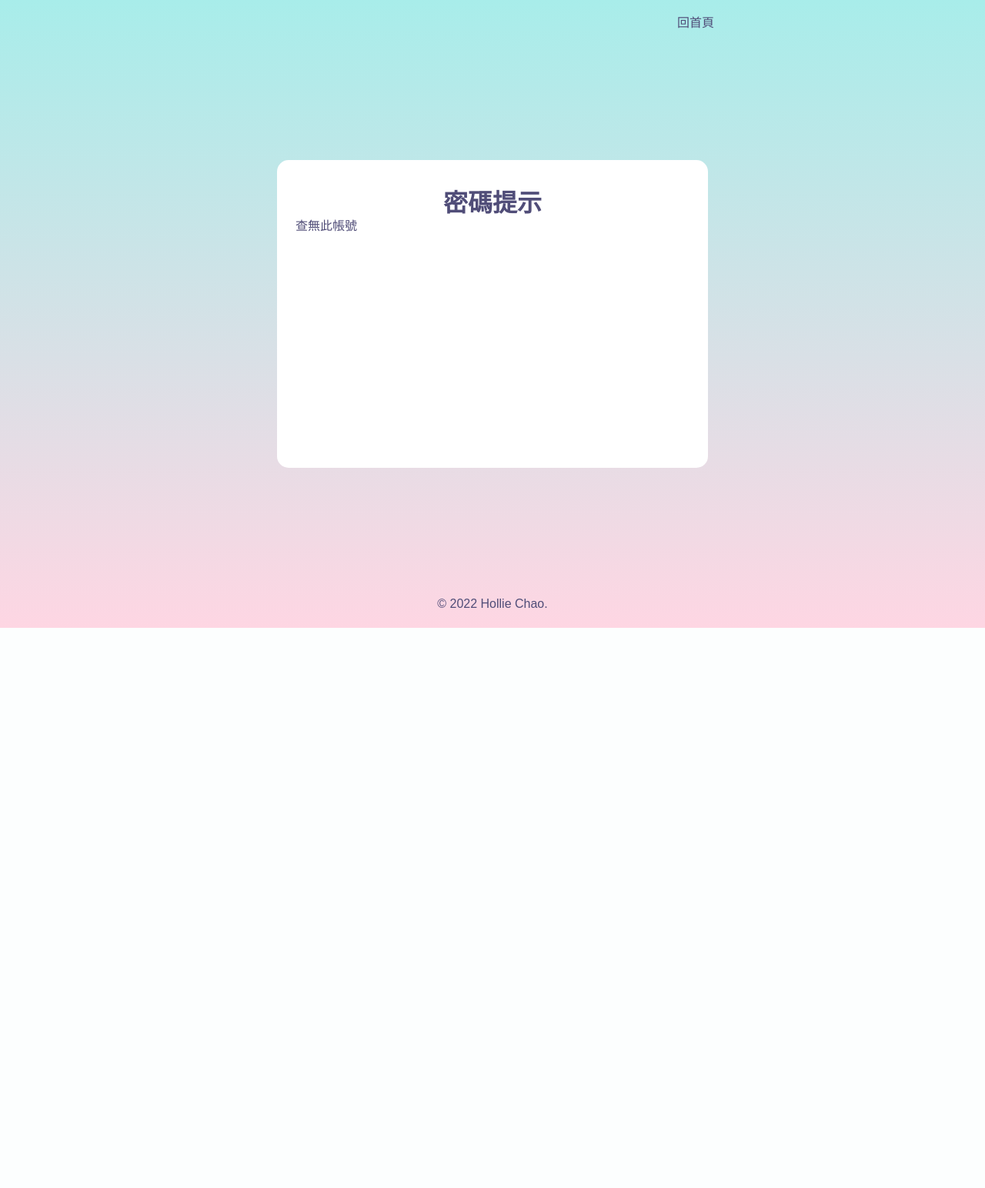
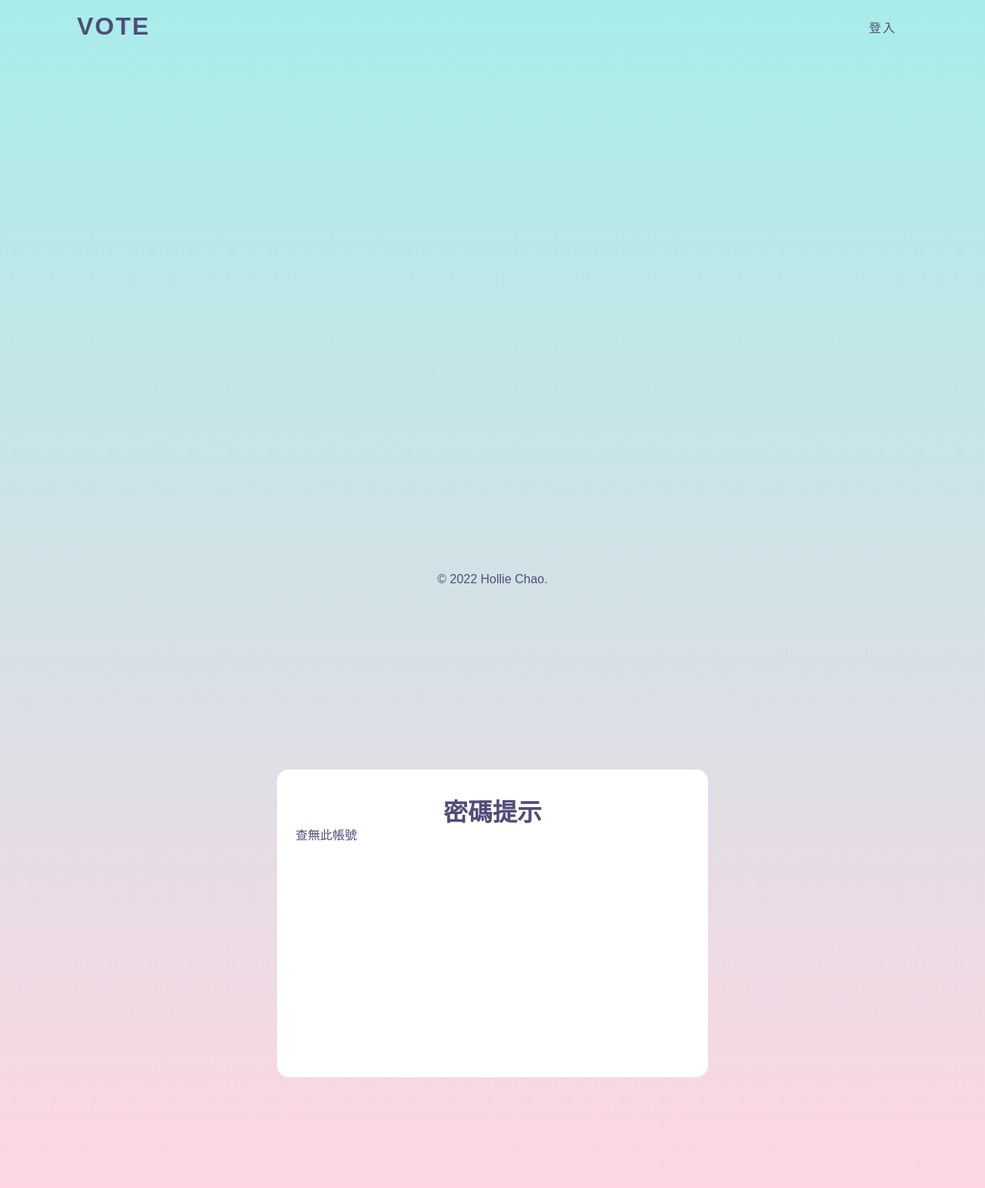
Before and after one commit to HongLing1013/HomeWork-Vote, a PHP site: page /chk_acc.php in a window 1280 px wide. Shown: the whole page at 77% size. Before the commit the page ends 816 px from the top, so only its background shows below. Run offline with PHP 8.4, Linux system fonts and the light colour scheme; data comes from the database, SQL or seed files in the repository; data that the repository does not hold is empty.

Commit message:
美化nav

```diff
--- a/back.php
+++ b/back.php
@@ -14,8 +14,8 @@
 <body>
   <!-- 上方選單 -->
   <nav>
-    <?php include "./layout/header.php"; ?>
     <?php include "./layout/back_nav.php"; ?>
+    <script src="./js/nav.js"></script>
   </nav>
 
   <!-- 主要內容 -->
--- a/chk_acc.php
+++ b/chk_acc.php
@@ -20,7 +20,8 @@ h2{
 <body>
     <!-- 上方選單 -->
 <nav>
-    <?php include "./layout/header.php";?>
+    <?php include "./layout/front_nav.php";?>
+    <script src="./js/nav.js"></script>
   </nav>
   <!-- 主要內容 -->
 <div class="container">
--- a/css/index.css
+++ b/css/index.css
@@ -4,6 +4,7 @@
   box-sizing: border-box;
   font-family: Arial, Helvetica, sans-serif;
   color: #504d78;
+  word-wrap: break-word;
 }
 
 body{
@@ -11,21 +12,79 @@ body{
   background-image: linear-gradient(to top, #fed6e3 0%, #a8edea 100%);
 }
 
-nav{
+/* nav{
   height: 1rem;
   display: flex;
   justify-content: space-between;
   width: 20rem;
   margin-left: 55rem;
   margin-top: 1rem;
+} */
+
+/* nav 開始*/
+header{
+  position: fixed;
+  top: 0;
+  left: 0;
+  width: 100%;
+  display: flex;
+  align-items: center;
+  justify-content: space-between;
+  transition: 0.6s;
+  padding: 1rem 6.25rem;
+  z-index: 2;
 }
+
+header.sticky{
+  padding: 0.31rem 6.25rem;
+  background: rgba(255, 255, 255, 0.434);
+}
+
+header .logo{
+  position: relative;
+  font-weight: 700;
+  color: #504d78;
+  text-decoration: none;
+  font-size: 2rem;
+  text-transform: uppercase;
+  letter-spacing: 0.125rem;
+  transition: 0;
+}
+
+header ul {
+  position: relative;
+  display: flex;
+  justify-content: center;
+  align-items: center;
+}
+
+header ul li{
+  position: relative;
+  list-style: none;
+}
+
+header ul li a{
+  position: relative;
+  margin: 0 15px;
+  text-decoration: none;
+  color: #504d78;
+  letter-spacing: 2px;
+  font-weight: 500px;
+  transition: 0.5s;
+}
+
+header.sticky.logo,
+header.sticky ul li a{
+  color: #504d78;
+}
+/* nav 結束 */
 
 .container{
   width: 160vh;
   height: 80vh;
   background: white;
   margin: 0 auto;
-  margin-top: 5vh;
+  margin-top: 100vh;
   border-radius: 15px;
   overflow: auto;
 }
--- a/css/login.css
+++ b/css/login.css
@@ -12,21 +12,78 @@ body{
   background-image: linear-gradient(to top, #fed6e3 0%, #a8edea 100%);
 }
 
-nav{
+/* nav{
   height: 1rem;
   display: flex;
   justify-content: space-between;
   width: 20rem;
   margin-left: 55rem;
   margin-top: 1rem;
+} */
+/* nav 開始*/
+header{
+  position: fixed;
+  top: 0;
+  left: 0;
+  width: 100%;
+  display: flex;
+  align-items: center;
+  justify-content: space-between;
+  transition: 0.6s;
+  padding: 1rem 6.25rem;
+  z-index: 2;
 }
+
+header.sticky{
+  padding: 0.31rem 6.25rem;
+  background: rgba(255, 255, 255, 0.434);
+}
+
+header .logo{
+  position: relative;
+  font-weight: 700;
+  color: #504d78;
+  text-decoration: none;
+  font-size: 2rem;
+  text-transform: uppercase;
+  letter-spacing: 0.125rem;
+  transition: 0;
+}
+
+header ul {
+  position: relative;
+  display: flex;
+  justify-content: center;
+  align-items: center;
+}
+
+header ul li{
+  position: relative;
+  list-style: none;
+}
+
+header ul li a{
+  position: relative;
+  margin: 0 15px;
+  text-decoration: none;
+  color: #504d78;
+  letter-spacing: 2px;
+  font-weight: 500px;
+  transition: 0.5s;
+}
+
+header.sticky.logo,
+header.sticky ul li a{
+  color: #504d78;
+}
+/* nav 結束 */
 
 .container{
   width: 70vh;
   height: 80vh;
   background: white;
   margin: 0 auto;
-  margin-top: 1vh;
+  margin-top: 100vh;
   border-radius: 15px;
   overflow: hidden;
   padding: 5vh 3vh;
--- a/edit.php
+++ b/edit.php
@@ -23,8 +23,8 @@
 <body>
   <!-- 上方選單 -->
   <nav>
-    <?php include "./layout/header.php";?>
     <?php include "./layout/front_nav.php";?>
+    <script src="./js/nav.js"></script>
   </nav>
 
   <!-- 主要內容 -->
--- a/forgot.php
+++ b/forgot.php
@@ -11,7 +11,8 @@
 <body>
   <!-- 上方選單 -->
 <nav>
-    <?php include "./layout/header.php";?>
+    <?php include "./layout/front_nav.php";?>
+    <script src="./js/nav.js"></script>
   </nav>
 
   <!-- 主要內容 -->
--- a/index.php
+++ b/index.php
@@ -17,6 +17,7 @@ include_once "./api/base.php";
 <!-- 上方選單 -->
 <nav>
     <?php include "./layout/front_nav.php";?>
+    <script src="./js/nav.js"></script>
   </nav>
 
   <!-- 主要內容 -->
--- /dev/null
+++ b/js/nav.js
@@ -0,0 +1,4 @@
+window.addEventListener('scroll', () => {
+  let header = document.querySelector('header')
+  header.classList.toggle('sticky', window.scrollY > 0)
+})
--- a/layout/front_nav.php
+++ b/layout/front_nav.php
@@ -1,22 +1,28 @@
 <!-- 上方選單顯示 -->
-    <?php
+
+<header>
+<a href="./index.php" class="logo">Vote</a>
+        <ul>
+        <?php
     if (isset($_SESSION['user'])) {
       if($_SESSION['user']=='admin') {
     ?>
-      <a href="back.php">管理投票</a>
-      <a href="logout.php">登出</a><!-- 如果有登入資料就顯示登出 -->
-      <a href="member_center.php">會員中心</a>
+      <li><a href="back.php">管理投票</a></li>
+      <li><a href="logout.php">登出</a></li><!-- 如果有登入資料就顯示登出 -->
+      <li><a href="member_center.php">會員中心</a></li>
     <?php
     }else{
     ?>
-      <a href="logout.php">登出</a><!-- 如果有登入資料就顯示登出 -->
-      <a href="member_center.php">會員中心</a>
+      <li><a href="logout.php">登出</a></li><!-- 如果有登入資料就顯示登出 -->
+      <li><a href="member_center.php">會員中心</a></li>
     <?php
     }
   }
     else {
     ?>
-      <a href="login.php">登入</a><!-- 如果沒有登入資料就顯示登入 -->
+      <li><a href="login.php">登入</a></li><!-- 如果沒有登入資料就顯示登入 -->
     <?php
     }
     ?>
+        </ul>
+    </header>
--- a/login.php
+++ b/login.php
@@ -11,7 +11,8 @@
 <body>
   <!-- 上方選單 -->
 <nav>
-    <?php include "./layout/header.php";?>
+    <?php include "./layout/front_nav.php";?>
+    <script src="./js/nav.js"></script>
   </nav>
   <!-- 主要內容 -->
 <div class="container">
--- a/member_center.php
+++ b/member_center.php
@@ -78,8 +78,8 @@ $user = $pdo->query($sql)->fetch(PDO::FETCH_ASSOC); //導出資料
 <body>
   <!-- 上方選單 -->
   <nav>
-    <?php include "./layout/header.php"; ?>
     <?php include "./layout/front_nav.php"; ?>
+    <script src="./js/nav.js"></script>
   </nav>
   <!-- 主要內容 -->
   <div class="container">
--- a/register.php
+++ b/register.php
@@ -48,7 +48,8 @@
 <body>
   <!-- 上方選單 -->
 <nav>
-    <?php include "./layout/header.php";?>
+    <?php include "./layout/front_nav.php";?>
+    <script src="./js/nav.js"></script>
   </nav>
   <!-- 主要內容 -->
 <div class="container">
```
Also changed, not shown: css/back.css (+59 -2 lines), layout/back_nav.php (+8 -3 lines).
